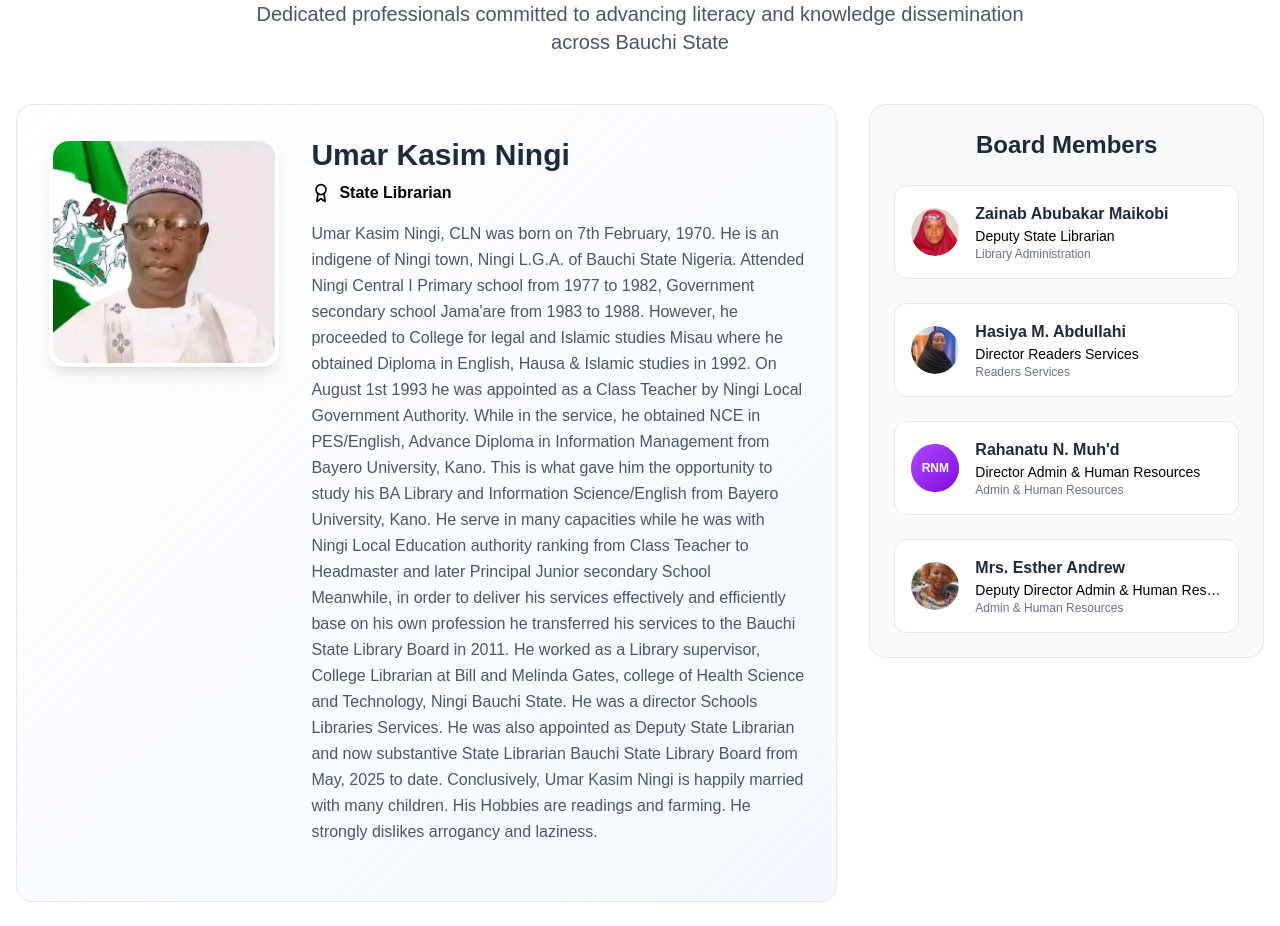
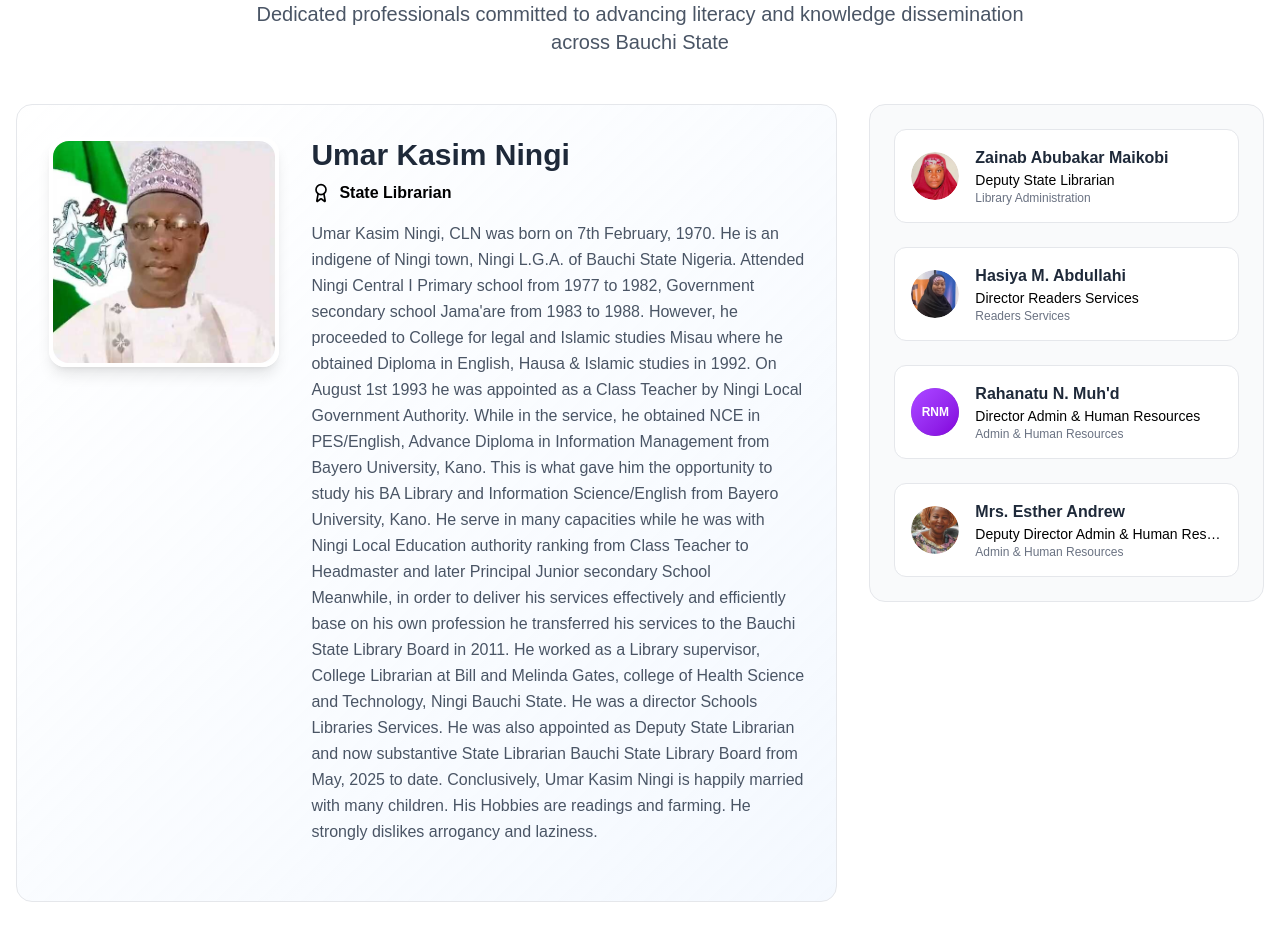
Before and after one commit to victoryohanna/bauchi-state-library, a Next.js app: page / in a window 1280 px wide. Shown: the part 2140-3066 px from the top of the page. Built offline with nearby package versions, Linux system fonts and the light colour scheme.

Commit message:
removed board members h3

```diff
--- a/src/components/BoardMembers.tsx
+++ b/src/components/BoardMembers.tsx
@@ -248,9 +248,9 @@ export default function BoardMembers() {
           {/* Other Board Members - Full width on mobile, col-3 on desktop */}
           <div className="lg:col-span-3">
             <div className="bg-gray-50 rounded-2xl p-6 border border-gray-200">
-              <h3 className="text-2xl font-bold text-gray-800 mb-6 text-center">
+              {/* <h3 className="text-2xl font-bold text-gray-800 mb-6 text-center">
                 Board Members
-              </h3>
+              </h3> */}
 
               <div className="space-y-4 md:space-y-6">
                 {otherMembers.map((member, index) => (
```
